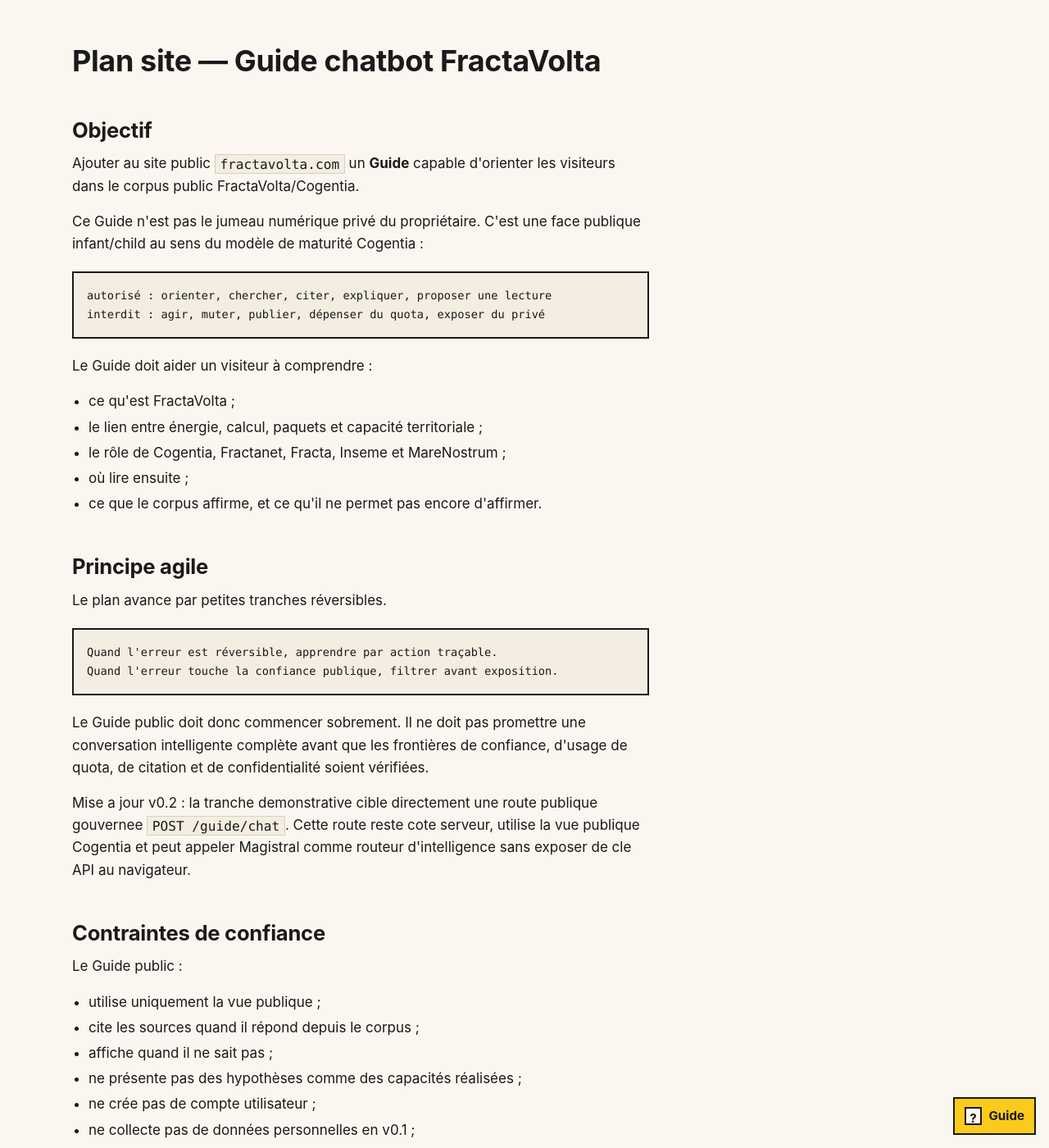
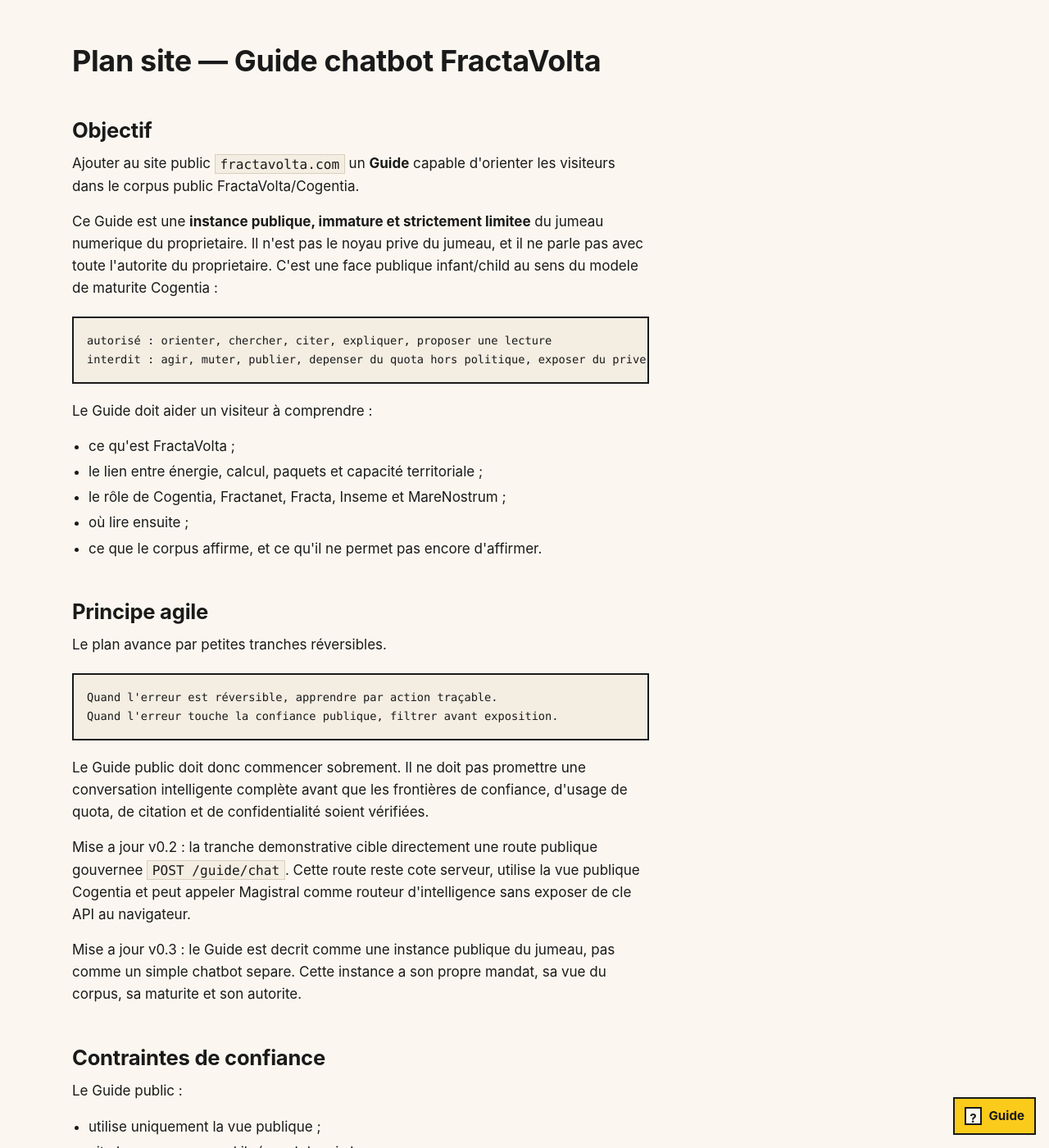
Before and after one commit to JeanHuguesRobert/FractaVolta, a Jekyll site: the page built from docs/website/guide-chatbot-agile-plan.md, in a window 1280 px wide and 1400 px high, scrolled down 298 px. Shown: the whole window at 82% size. Built offline with Jekyll 4.4.1, drawn with Linux system fonts in a browser that asks for light colours; some of the changed text lies outside the part shown.

Commit message:
Clarify Guide as public twin instance

````diff
--- a/docs/website/guide-chatbot-agile-plan.md
+++ b/docs/website/guide-chatbot-agile-plan.md
@@ -2,7 +2,7 @@
 title: "Plan site — Guide chatbot FractaVolta"
 subtitle: "Roadmap agile pour un guide public du corpus FractaVolta/Cogentia"
 status: "implementation started"
-version: "0.2"
+version: "0.3"
 date: "2026-06-30"
 language: "fr"
 document_role: "operational"
@@ -22,12 +22,14 @@
 Ajouter au site public `fractavolta.com` un **Guide** capable d'orienter les
 visiteurs dans le corpus public FractaVolta/Cogentia.
 
-Ce Guide n'est pas le jumeau numérique privé du propriétaire. C'est une face
-publique infant/child au sens du modèle de maturité Cogentia :
+Ce Guide est une **instance publique, immature et strictement limitee** du
+jumeau numerique du proprietaire. Il n'est pas le noyau prive du jumeau, et il
+ne parle pas avec toute l'autorite du proprietaire. C'est une face publique
+infant/child au sens du modele de maturite Cogentia :
 
 ```text
 autorisé : orienter, chercher, citer, expliquer, proposer une lecture
-interdit : agir, muter, publier, dépenser du quota, exposer du privé
+interdit : agir, muter, publier, depenser du quota hors politique, exposer du prive
 ```
 
 Le Guide doit aider un visiteur à comprendre :
@@ -56,6 +58,10 @@
 la vue publique Cogentia et peut appeler Magistral comme routeur d'intelligence
 sans exposer de cle API au navigateur.
 
+Mise a jour v0.3 : le Guide est decrit comme une instance publique du jumeau,
+pas comme un simple chatbot separe. Cette instance a son propre mandat, sa vue
+du corpus, sa maturite et son autorite.
+
 ## Contraintes de confiance
 
 Le Guide public :
@@ -76,6 +82,7 @@
 fractavolta.com
   -> widget Guide public
   -> endpoint public Cogentia /guide/chat
+  -> mandat d'instance public: infant, read-only, public corpus
   -> Cogentia Context Gateway sur Fracta
   -> index public du corpus
   -> Magistral local si synthese conversationnelle disponible
@@ -134,7 +141,7 @@
 
 - ce plan existe ;
 - les frontières public/privé/action sont explicites ;
-- le Guide est défini comme face publique, pas comme jumeau privé ;
+- le Guide est defini comme instance publique du jumeau, pas comme noyau prive ;
 - les prompts de test sont listés.
 
 Statut : fait.
````
